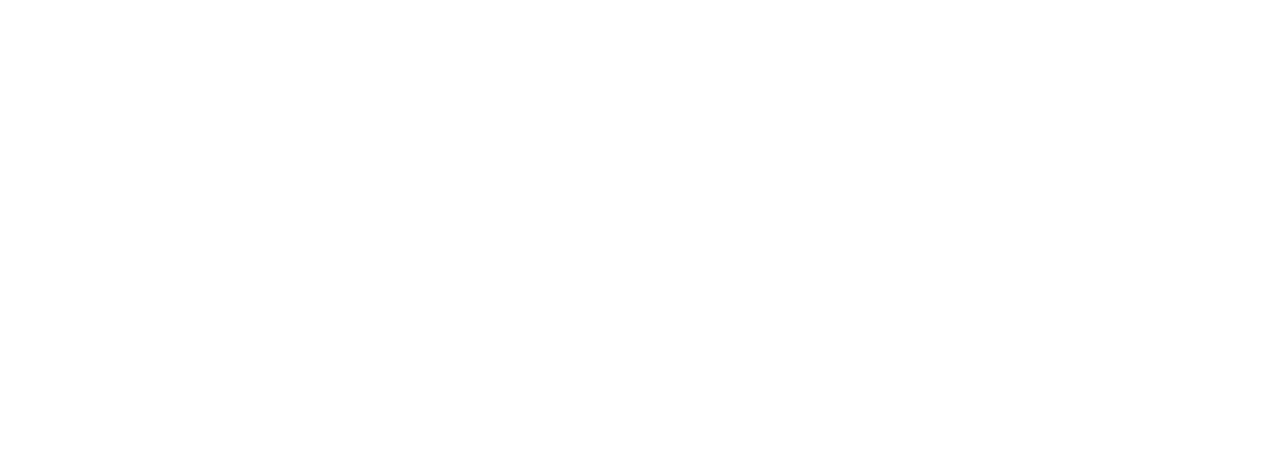
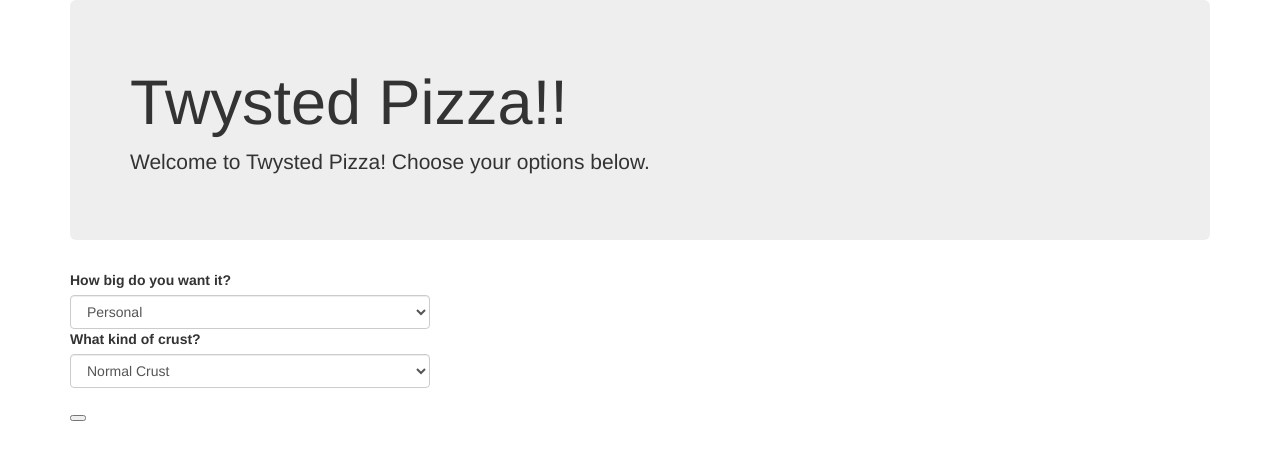
Before and after one commit to twyststar/Pizza, a plain HTML site: page index.html in a window 1280 px wide. Drawn offline with Linux system fonts and the light colour scheme.

Commit message:
Add form for size and crust, add logic to retrieve and return option and value

```diff
--- a/index.html
+++ b/index.html
@@ -6,8 +6,48 @@
     <link href="css/styles.css" rel="stylesheet" type="text/css">
     <script src="js/jquery-3.2.0.js"></script>
     <script src="js/scripts.js"></script>
-    <title></title>
+    <title>Twysted Pizza</title>
   </head>
   <body>
+    <div class="container">
+<!--Heading, Intro-->
+      <div class="jumbotron">
+        <h1>Twysted Pizza!!</h1>
+        <p>Welcome to Twysted Pizza! Choose your options below.</p>
+      </div>
+<!--Main body-->
+      <div class="row">
+        <div class="col-sm-4" id="sizeCrust">
+          <form id="sizeAndCrust">
+            <div class="form-group">
+              <label for="sizeChoice">How big do you want it?</label>
+              <select class="form-control" id="sizeChoice">
+                <option value="10">Personal</option>
+                <option value="12">Small</option>
+                <option value="14">Medium</option>
+                <option value="18">Large</option>
+                <option value="22">Huge</option>
+              </select>
+              <label for="sizeChoice">What kind of crust?</label>
+              <select class="form-control" id="crustChoice">
+                <option value="1">Normal Crust</option>
+                <option value="0">Thin Crust</option>
+                <option value="2">Pan-Style</option>
+                <option value="3">Cheesy Crust</option>
+              </select>
+            </div>
+            <button type="submit"></button>
+          </form>
+        </div>
+        <div class="col-sm-4" id="cheeseTopping">
+          <form class="" id="cheeseAndTopping">
+
+          </form>
+        </div>
+        <div class="col-sm-8">
+
+        </div>
+      </div>
+    </div>
   </body>
 </html>
--- a/js/scripts.js
+++ b/js/scripts.js
@@ -0,0 +1,21 @@
+//Business Logic
+
+
+
+
+
+
+
+
+
+//UI Logic
+$(document).ready(function(){
+  $("#sizeAndCrust").submit(function(event){
+    event.preventDefault();
+    var size = $("#sizeChoice option:selected").text();
+    var sizeCost = parseInt($("#sizeChoice").val());
+    var crust = $("#crustChoice option:selected").text();
+    var crustCost = parseInt($("#crustChoice").val());
+    alert(size + " " + crust + ", $" + (sizeCost + crustCost));
+  });
+});
```
Also changed, not shown: 1 other file.
